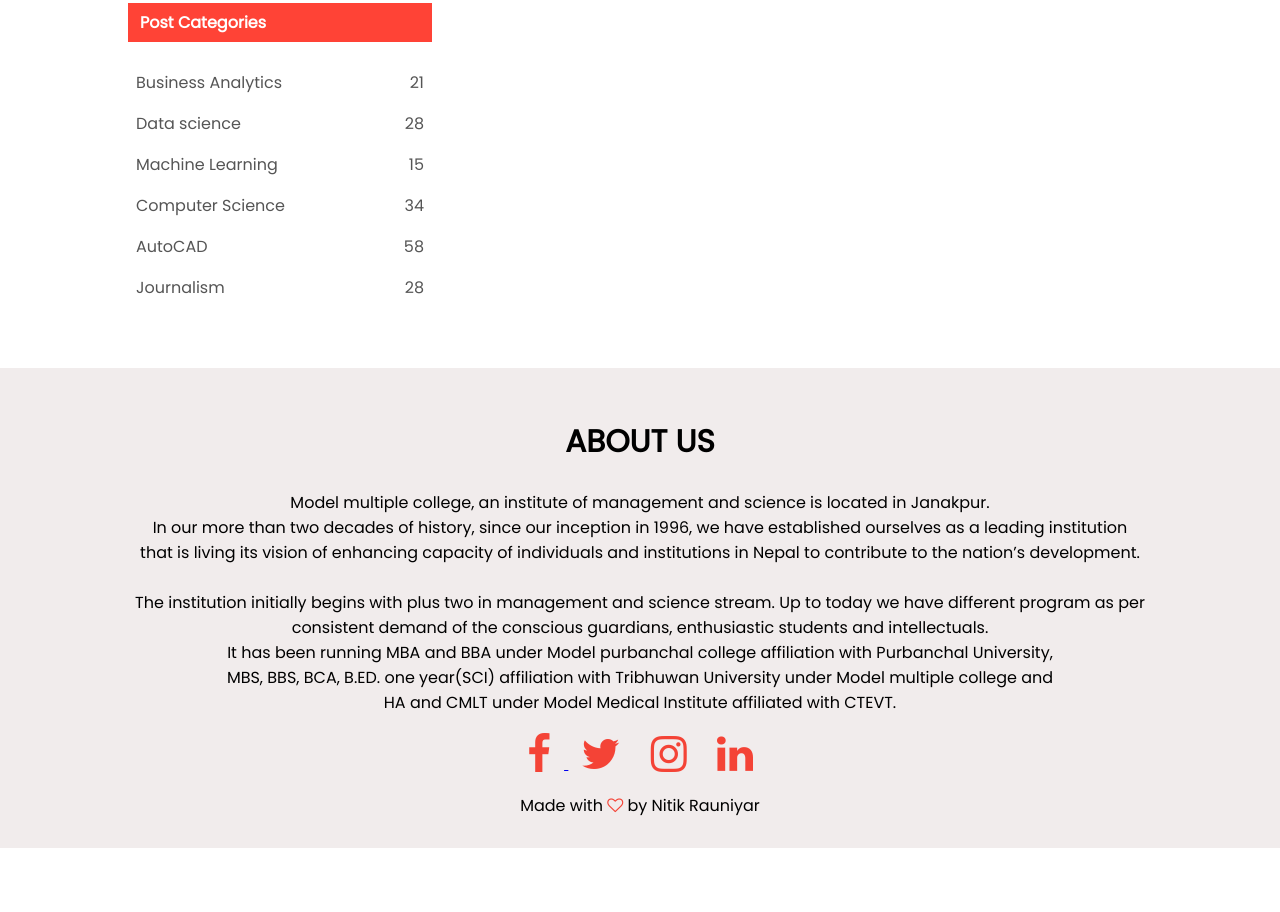
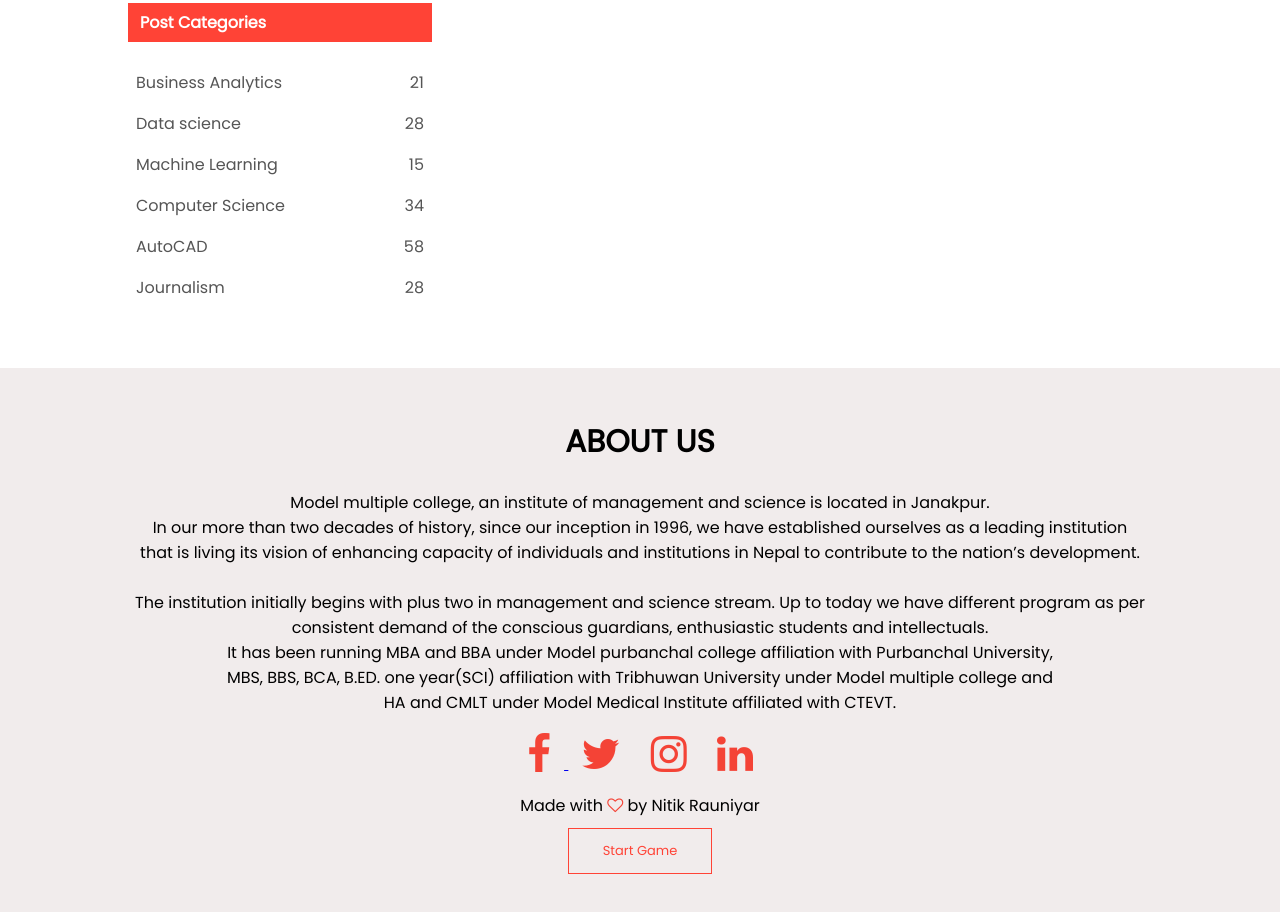
Before and after one commit to nitikrauniyar/nitikrauniyar, a plain HTML site: page blog.html in a window 1280 px wide. Shown: the part 2267-3179 px from the top of the page. Before the commit the page ends 3115 px from the top, so only its background shows below. Drawn offline with nearby package versions, Linux system fonts and the light colour scheme.

Commit message:
Added game

```diff
--- a/blog.html
+++ b/blog.html
@@ -111,7 +111,20 @@
           </div>
           <p>Made with <i class="fa fa-heart-o"></i> by Nitik Rauniyar</p>
 
-
+    <div class="todolist">
+            <ul style="list-style:none;">
+                <li><a href="tictactoe.html" id="todolist" style="    display: inline-block;
+                    text-decoration: none;
+                    color: #ff4336;
+                    border: 1px solid #ff4336;
+                    padding: 12px 34px;
+                    font-size: 13px;
+                    background: transparent;
+                    position: relative;
+                    cursor: pointer;
+                    margin: 10px 0;">Start Game</a></li>
+            </ul>
+        </div>
 </section>
 <!--------javascript for toggle menu---------->
 <script>
```
